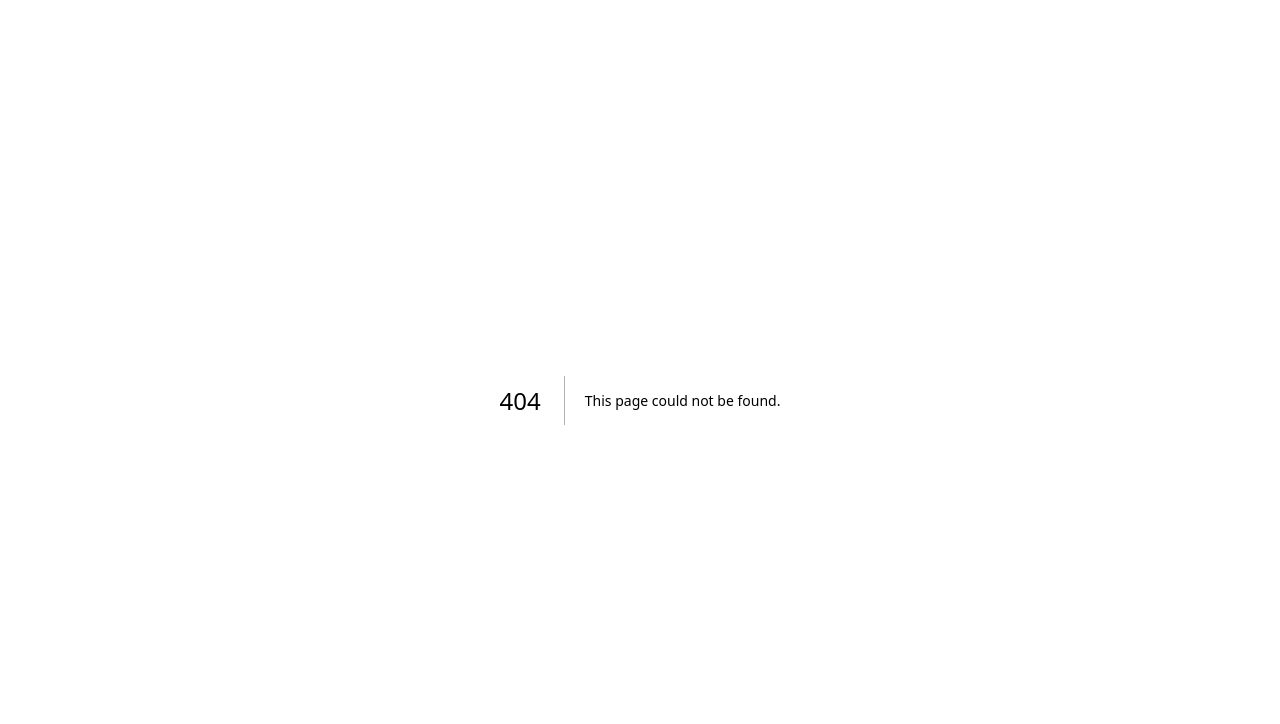
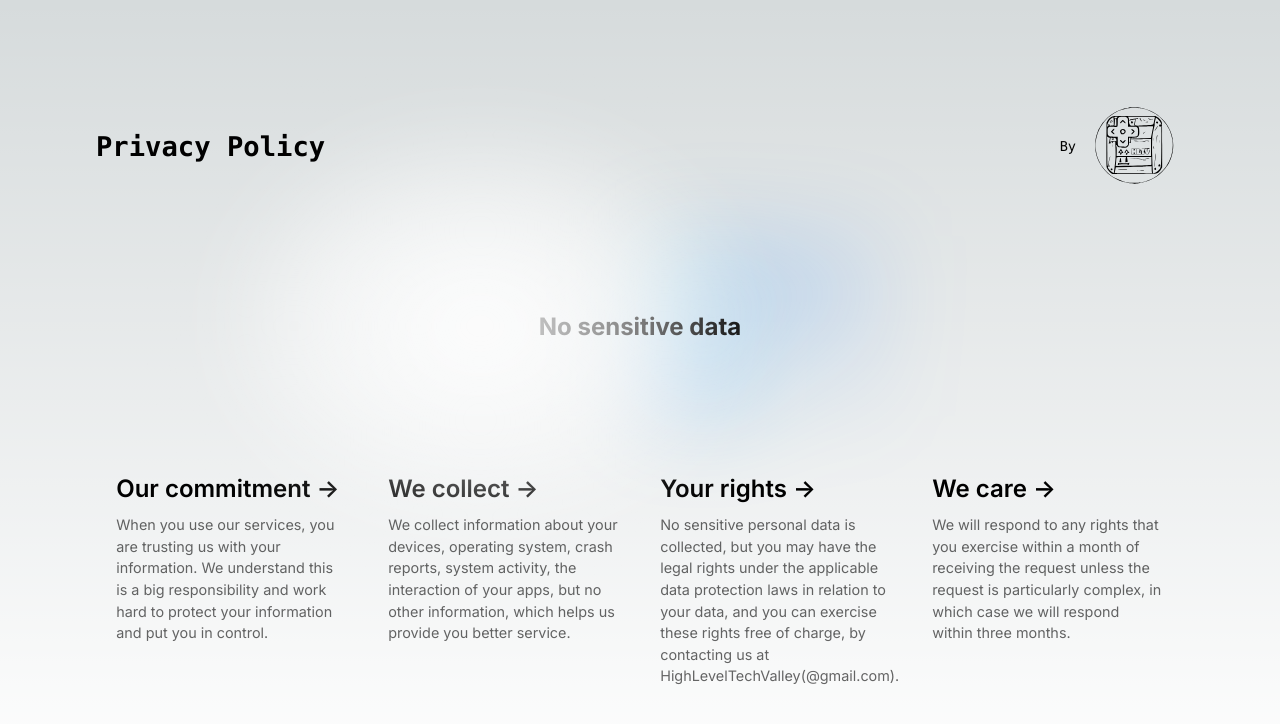
Before and after one commit to tung-nt-niteco/hltv, a Next.js app: page /movemybox in a window 1280 px wide. Before the commit this address had no page. Shown: the top 724 px of the page. Built offline with nearby package versions, Linux system fonts and the light colour scheme.

Commit message:
Add MoveMyBox page

```diff
--- /dev/null
+++ b/app/movemybox/layout.js
@@ -0,0 +1,17 @@
+import './../globals.css'
+import { Inter } from 'next/font/google'
+
+const inter = Inter({ subsets: ['latin'] })
+
+export const metadata = {
+  title: 'HLTV',
+  description: '',
+}
+
+export default function RootLayout({ children }) {
+  return (
+    <html lang="en">
+      <body className={inter.className}>{children}</body>
+    </html>
+  )
+}
--- /dev/null
+++ b/app/movemybox/page.js
@@ -0,0 +1,85 @@
+import Image from 'next/image'
+import styles from './../page.module.css'
+
+export default function MoveMyBox() {
+  return (
+    <main className={styles.main}>
+      <div className={styles.description}>
+        <h1>Privacy Policy</h1>
+        <div>
+          <a
+            href="#"
+            target="_blank"
+            rel="noopener noreferrer"
+          >
+            By{' '}
+            <Image
+              src="/movemybox.svg"
+              alt="Move My Box Logo"
+              className={styles.vercelLogo}
+              width={100}
+              height={100}
+              priority
+            />
+          </a>
+        </div>
+      </div>
+
+      <div className={styles.center}>
+        <h2>No sensitive data</h2>
+      </div>
+
+      <div className={styles.grid}>
+        <a
+          href="#"
+          className={styles.card}
+          target="_blank"
+          rel="noopener noreferrer"
+        >
+          <h2>
+            Our commitment <span>-&gt;</span>
+          </h2>
+          <p>When you use our services, you are trusting us with your information. We understand this is a big responsibility and work hard to protect your information and put you in control.</p>
+        </a>
+
+        <a
+          href="#"
+          className={styles.card}
+          target="_blank"
+          rel="noopener noreferrer"
+        >
+          <h2>
+            We collect <span>-&gt;</span>
+          </h2>
+          <p>We collect information about your devices, operating system, crash reports, system activity, the interaction of your apps, but no other information, which helps us provide you better service.</p>
+        </a>
+
+        <a
+          href="#"
+          className={styles.card}
+          target="_blank"
+          rel="noopener noreferrer"
+        >
+          <h2>
+            Your rights <span>-&gt;</span>
+          </h2>
+          <p>No sensitive personal data is collected, but you may have the legal rights under the applicable data protection laws in relation to your data, and you can exercise these rights free of charge, by contacting us at HighLevelTechValley(@gmail.com).</p>
+        </a>
+
+        <a
+          href="#"
+          className={styles.card}
+          target="_blank"
+          rel="noopener noreferrer"
+        >
+          <h2>
+            We care <span>-&gt;</span>
+          </h2>
+          <p>
+            We will respond to any rights that you exercise within a month of receiving the request unless the request is particularly complex, in which case we will respond within three months.
+          </p>
+        </a>
+      </div>
+    </main>
+  )
+}
```
Also changed, not shown: public/movemybox.svg (added).
